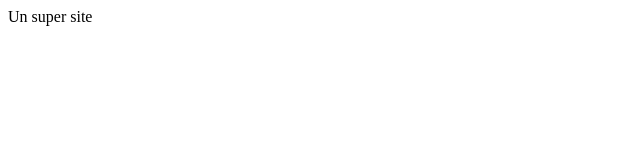
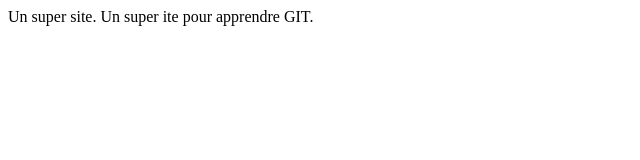
Before and after one commit to Kra2us/Portfolio, a plain HTML site: page html/index.html in a window 1280 px wide. Shown: the whole page, without its empty margins (0-640 px from the left). Drawn offline with Linux system fonts and the light colour scheme.

Commit message:
Un supr commit

```diff
--- a/html/index.html
+++ b/html/index.html
@@ -7,6 +7,7 @@
     <title>Document</title>
 </head>
 <body>
-    Un super site
+    Un super site.
+    Un super ite pour apprendre GIT.
 </body>
 </html>
```
Also changed, not shown: Nouveau Document texte.txt (deleted).
